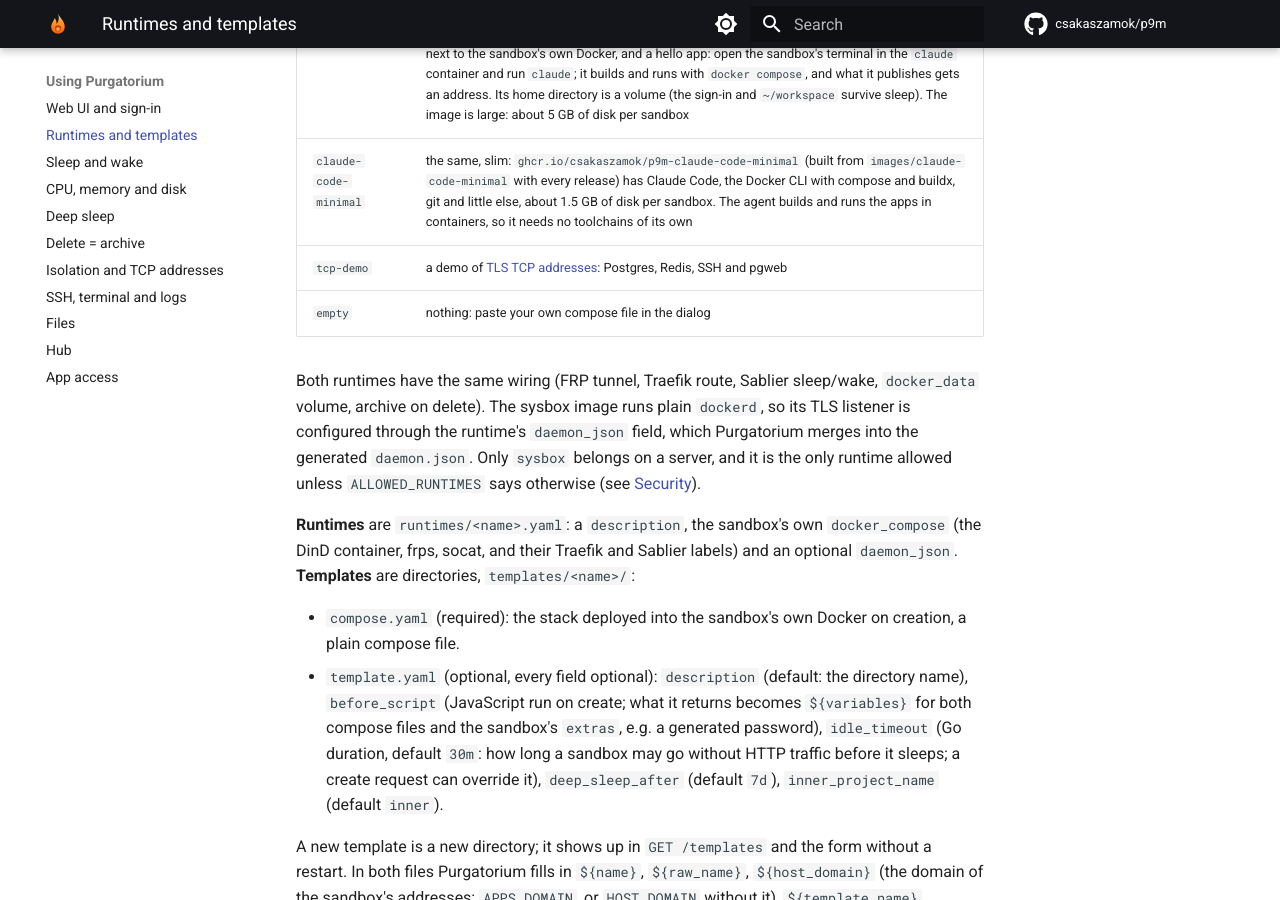
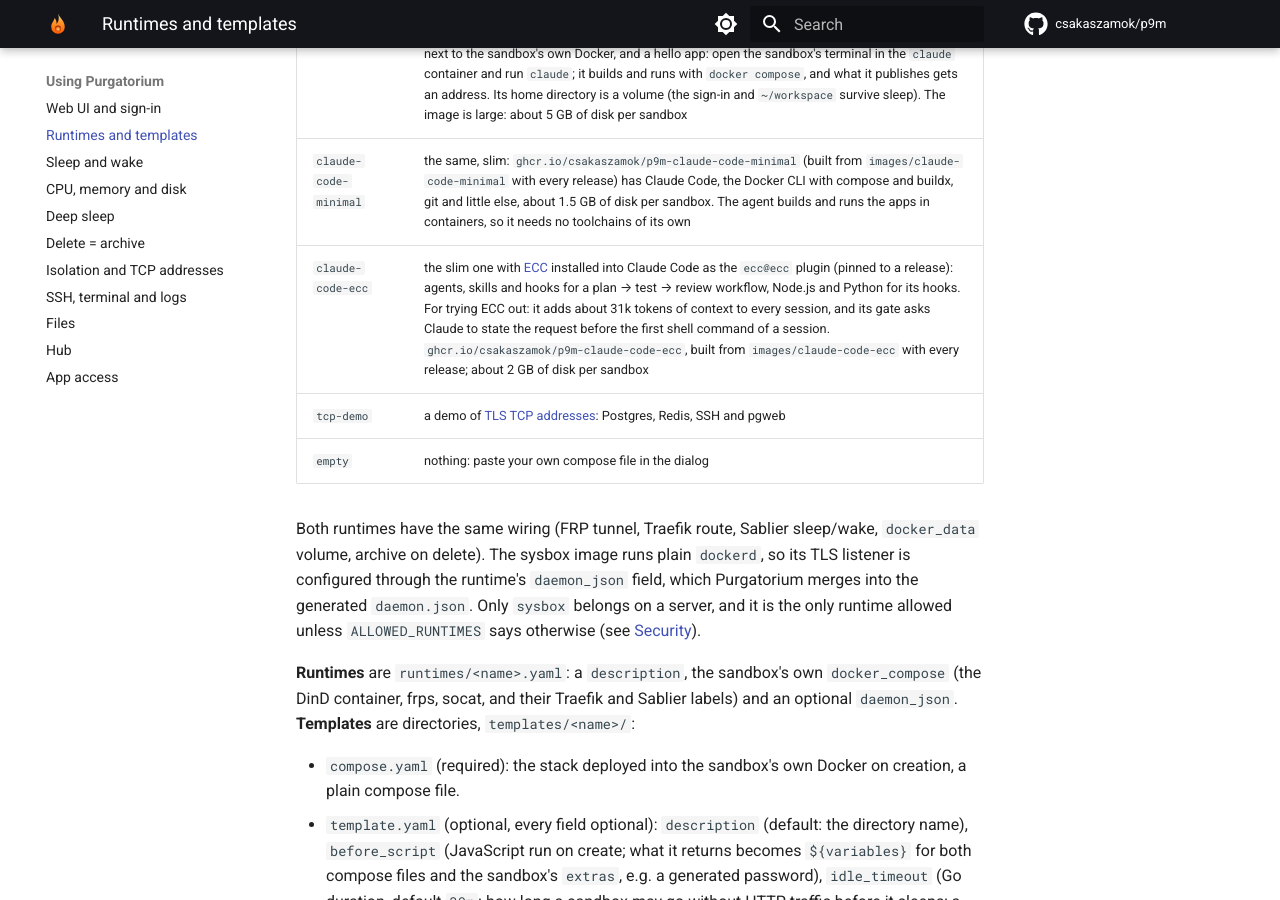
Before and after one commit to csakaszamok/p7y, an MkDocs documentation site: the page built from docs/runtimes-templates.md, in a window 1280 px wide and 900 px high, scrolled down 733 px. Built offline with MkDocs 1.6.1 and Material for MkDocs 9.7.7, drawn with Linux system fonts in a browser that asks for light colours; comment, search, counter and statistics services are not loaded; the version menu is left out.

Commit message:
A claude-code-ecc template: the slim image with ECC installed as a Claude Code plugin
Co-Authored-By: Claude Opus 5.5 <noreply@anthropic.com>

```diff
--- a/docs/runtimes-templates.md
+++ b/docs/runtimes-templates.md
@@ -13,6 +13,7 @@ A sandbox is a **runtime** (how it runs) plus a **template** (what runs inside),
 | `portainer` | the same with Portainer, a web UI for the sandbox's Docker (its address and password in the API and the panel; it runs with `-H unix:///var/run/docker.sock`, so its environment exists from the start) |
 | `claude-code` | Claude Code in Docker Sandboxes' (`sbx`) image, `docker/sandbox-templates:claude-code`, next to the sandbox's own Docker, and a hello app: open the sandbox's terminal in the `claude` container and run `claude`; it builds and runs with `docker compose`, and what it publishes gets an address. Its home directory is a volume (the sign-in and `~/workspace` survive sleep). The image is large: about 5 GB of disk per sandbox |
 | `claude-code-minimal` | the same, slim: `ghcr.io/csakaszamok/p9m-claude-code-minimal` (built from `images/claude-code-minimal` with every release) has Claude Code, the Docker CLI with compose and buildx, git and little else, about 1.5 GB of disk per sandbox. The agent builds and runs the apps in containers, so it needs no toolchains of its own |
+| `claude-code-ecc` | the slim one with [ECC](https://github.com/affaan-m/ECC) installed into Claude Code as the `ecc@ecc` plugin (pinned to a release): agents, skills and hooks for a plan → test → review workflow, Node.js and Python for its hooks. For trying ECC out: it adds about 31k tokens of context to every session, and its gate asks Claude to state the request before the first shell command of a session. `ghcr.io/csakaszamok/p9m-claude-code-ecc`, built from `images/claude-code-ecc` with every release; about 2 GB of disk per sandbox |
 | `tcp-demo` | a demo of [TLS TCP addresses](networking.md#tls-tcp-addresses): Postgres, Redis, SSH and pgweb |
 | `empty` | nothing: paste your own compose file in the dialog |
 
```
Also changed, not shown: CHANGELOG.md (+4 -0 lines), 6 other files.
